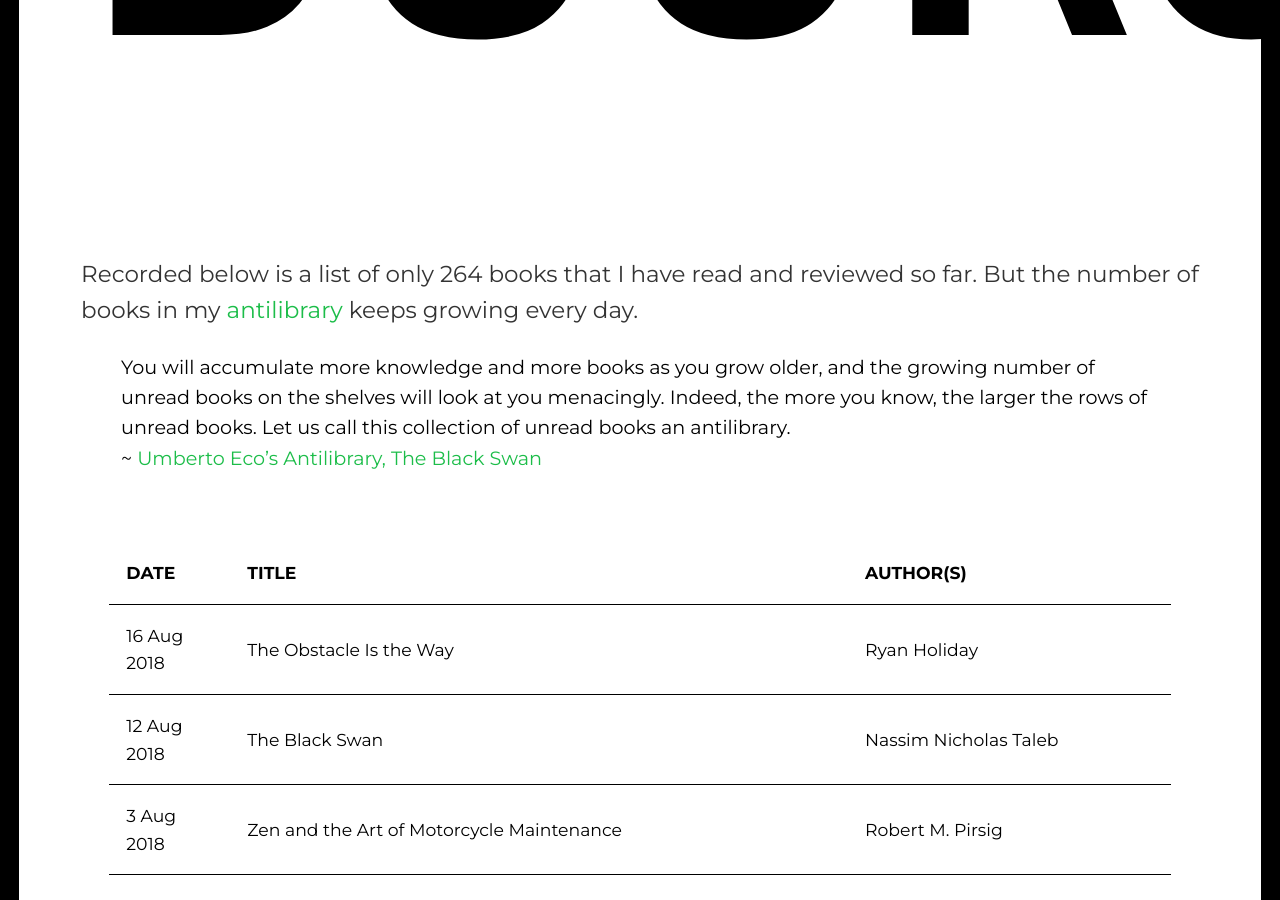
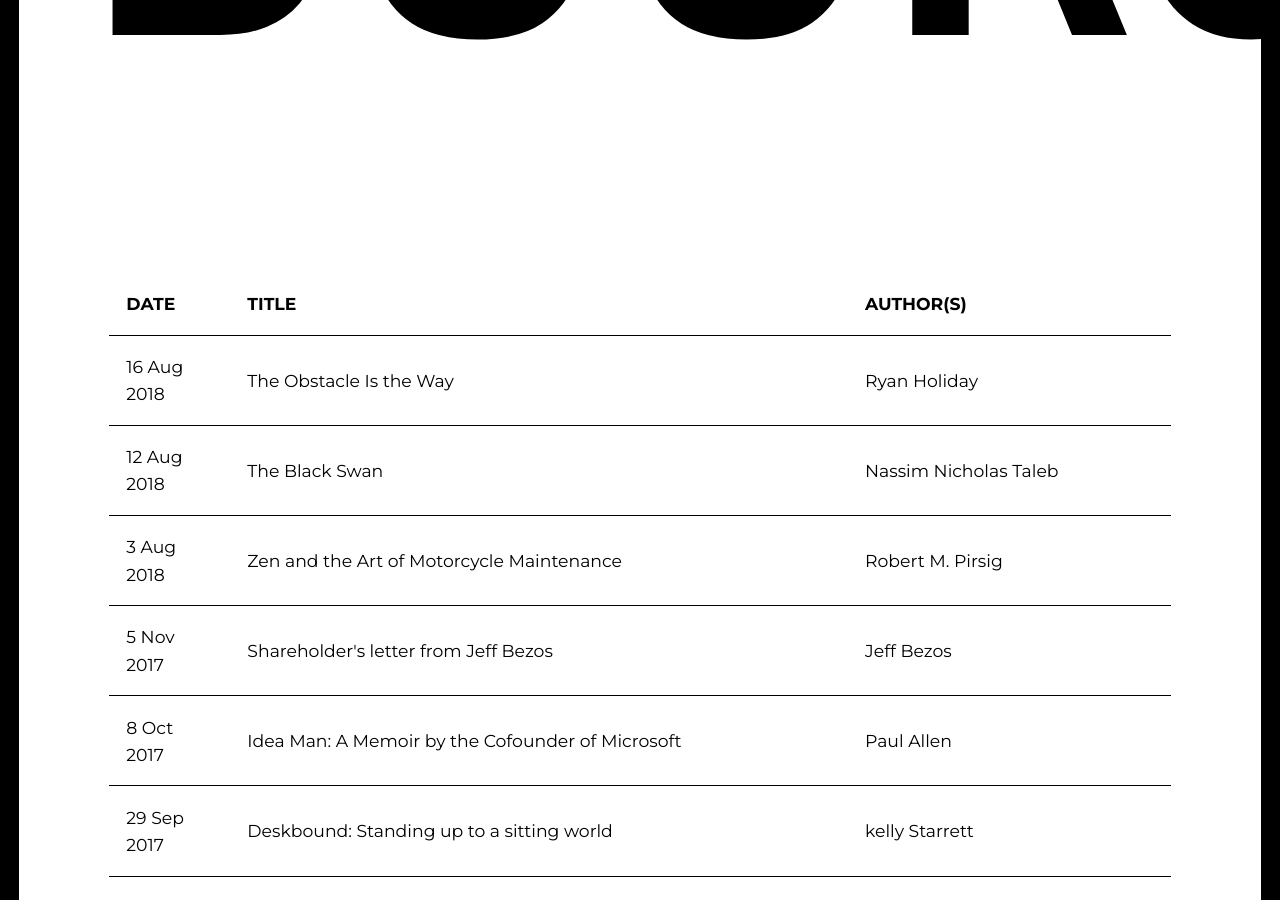
Before and after one commit to sayanee/books, a Jekyll site: the page built from index.html, in a window 1280 px wide and 900 px high, scrolled down 711 px. Built offline with Jekyll 4.4.1, drawn with Linux system fonts in a browser that asks for light colours; some web fonts are replaced; some of the changed text lies outside the part shown.

```diff
--- a/_includes/footer.html
+++ b/_includes/footer.html
@@ -1,2 +1,3 @@
 <footer>
+
 </footer>
--- a/index.html
+++ b/index.html
@@ -4,15 +4,6 @@
 
 <div class="home">
   <h1 class="title">Books</h1>
-
-  <br>
-  <p>Recorded below is a list of only {{ site.posts | size }} books that I have read and reviewed so far. But the number of books in my <a href="https://www.brainpickings.org/2015/03/24/umberto-eco-antilibrary/">antilibrary</a> keeps growing every day.</p>
-
-  <blockquote cite="https://www.amazon.com/Black-Swan-Second-Improbable-Incerto-ebook/dp/B00139XTG4">
-    You will accumulate more knowledge and more books as you grow older, and the growing number of unread books on the shelves will look at you menacingly. Indeed, the more you know, the larger the rows of unread books. Let us call this collection of unread books an antilibrary.
-    <br>
-    ~ <a href="https://www.amazon.com/Black-Swan-Second-Improbable-Incerto-ebook/dp/B00139XTG4">Umberto Eco’s Antilibrary, The Black Swan</a>
-  </blockquote>
 
   <table class="post-list">
     <thead>
@@ -30,6 +21,14 @@
       </tr>
     {% endfor %}
   </table>
+
+  <p>Recorded above is a list of only {{ site.posts | size }} books that I have read and reviewed so far. But the number of books in my <a href="https://www.brainpickings.org/2015/03/24/umberto-eco-antilibrary/">antilibrary</a> keeps growing every day.</p>
+
+  <blockquote cite="https://www.amazon.com/Black-Swan-Second-Improbable-Incerto-ebook/dp/B00139XTG4">
+    You will accumulate more knowledge and more books as you grow older, and the growing number of unread books on the shelves will look at you menacingly. Indeed, the more you know, the larger the rows of unread books. Let us call this collection of unread books an antilibrary.
+    <br>
+    ~ <a href="https://www.amazon.com/Black-Swan-Second-Improbable-Incerto-ebook/dp/B00139XTG4">Umberto Eco’s Antilibrary, The Black Swan</a>
+  </blockquote>
 </div>
 
 <script>
```
